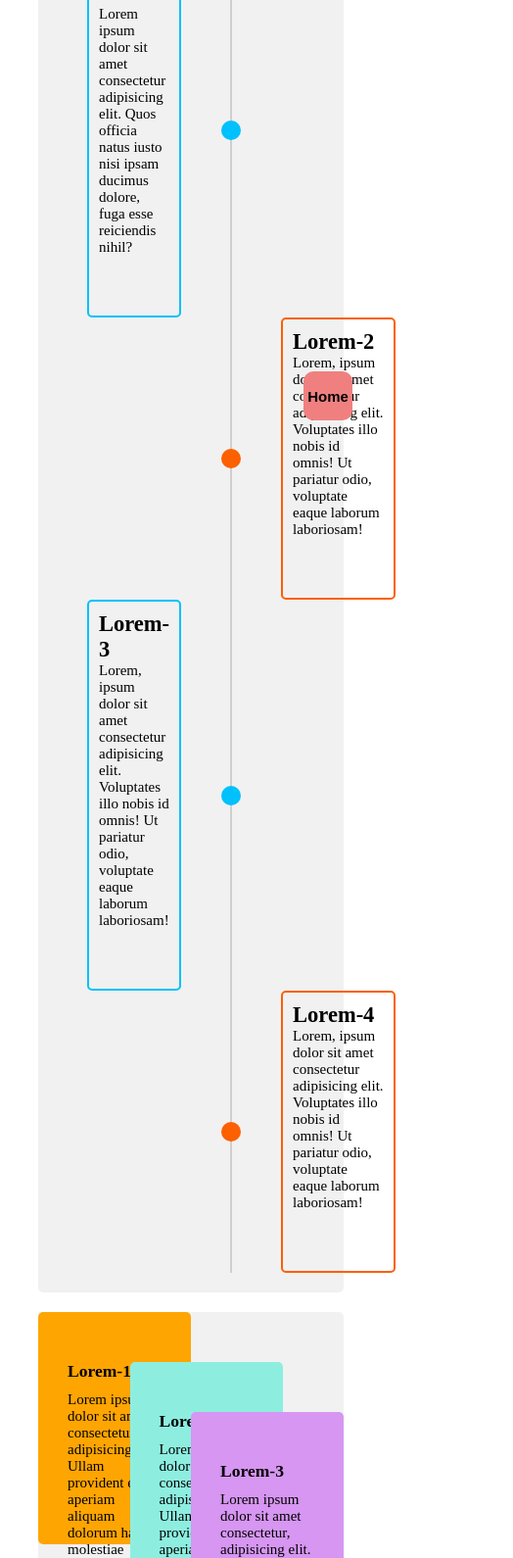
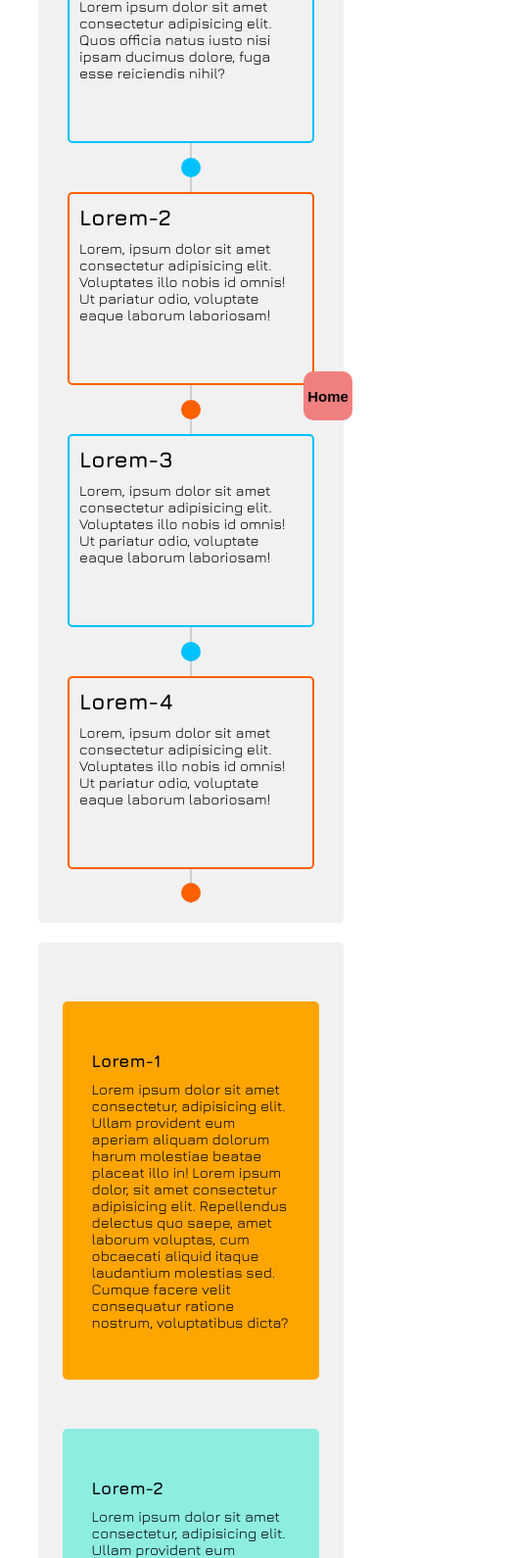
Before and after one commit to alkanaziz/freelance-developer-page-layout, a plain HTML site: page index.html in a window 390 px wide. Shown: the part 410-2000 px from the top of the page at 98% size, 524 px wide, since content can reach past the window. Drawn offline with nearby package versions, Linux system fonts and the light colour scheme.

Commit message:
Responsivität für Mobile und Tablet addiert

```diff
--- a/index.html
+++ b/index.html
@@ -43,13 +43,13 @@
     <!-- Hauptteil -->
     <main>
       <div class="articles">
-        <div class="punkt punkt-blue punkt-1"></div>
-        <div class="punkt punkt-orange punkt-2"></div>
-        <div class="punkt punkt-blue punkt-3"></div>
-        <div class="punkt punkt-orange punkt-4"></div>
+        <div class="punkt punkt-blue punkt-1"><div></div></div>
+        <div class="punkt punkt-orange punkt-2"><div></div></div>
+        <div class="punkt punkt-blue punkt-3"><div></div></div>
+        <div class="punkt punkt-orange punkt-4"><div></div></div>
 
         <section class="grid-item item-1">
-          <div class="article article-1">
+          <div class="article article-1 article-blue">
             <h2>Lorem-1</h2>
             <p>
               Lorem ipsum dolor sit amet consectetur adipisicing elit. Quos
@@ -59,7 +59,7 @@
           </div>
         </section>
         <section class="grid-item item-2">
-          <div class="article article-2">
+          <div class="article article-2 article-orange">
             <h2>Lorem-2</h2>
             <p>
               Lorem, ipsum dolor sit amet consectetur adipisicing elit.
@@ -69,7 +69,7 @@
           </div>
         </section>
         <section class="grid-item item-3">
-          <div class="article article-3">
+          <div class="article article-3 article-blue">
             <h2>Lorem-3</h2>
             <p>
               Lorem, ipsum dolor sit amet consectetur adipisicing elit.
@@ -79,7 +79,7 @@
           </div>
         </section>
         <section class="grid-item item-4">
-          <div class="article article-4">
+          <div class="article article-4 article-orange">
             <h2>Lorem-4</h2>
             <p>
               Lorem, ipsum dolor sit amet consectetur adipisicing elit.
--- a/style.css
+++ b/style.css
@@ -1,3 +1,5 @@
+@import url('https://fonts.googleapis.com/css2?family=Jura:wght@300;400;500;600;700&display=swap');
+
 * {
   margin: 0;
   padding: 0;
@@ -9,6 +11,7 @@
 
 :root {
   font-size: 62.5%;
+  font-family: 'Jura', sans-serif;
 }
 
 /* KOPTTEIL */
@@ -24,7 +27,6 @@
 
 .developerImage {
   height: 50%;
-  padding-top: 1rem;
   background-image: url(images/developer.jpeg);
   background-repeat: no-repeat;
   background-position: center;
@@ -32,13 +34,15 @@
 }
 
 h1 {
-  display: flex;
-  justify-content: center;
-  align-items: center;
+  text-align: center;
 
   color: orange;
   font-size: 3rem;
   text-shadow: 5px 10px 25px black;
+}
+
+p {
+  margin-top: 1rem;
 }
 
 nav {
@@ -83,6 +87,8 @@ nav ul button:active {
 
 /* HAUPTTEIL - MAIN */
 
+/* Für Großes Bildschirm */
+
 .articles {
   display: grid;
   grid-template-areas:
@@ -112,9 +118,16 @@ nav ul button:active {
   border-radius: 0.5rem;
 }
 
-.article:hover {
+.article-blue:hover {
   scale: 1.1;
   transition: all 1s ease;
+  background-color: lightblue;
+}
+
+.article-orange:hover {
+  scale: 1.1;
+  transition: all 1s ease;
+  background-color: lightsalmon;
 }
 
 .item-1,
@@ -123,14 +136,12 @@ nav ul button:active {
   justify-content: end;
 }
 
-.article-1,
-.article-3 {
+.article-blue {
   margin-right: 5rem;
   border: 2px solid #00c1fc;
 }
 
-.article-2,
-.article-4 {
+.article-orange {
   margin-left: 5rem;
   border: 2px solid #fc6000;
 }
@@ -169,14 +180,6 @@ nav ul button:active {
   grid-area: punkt-4;
 }
 
-.punkt-blue {
-  position: relative;
-}
-
-.punkt-orange {
-
-}
-
 .punkt {
   width: 1px;
   border: 1px solid rgb(207, 207, 207);
@@ -184,8 +187,6 @@ nav ul button:active {
   display: flex;
   justify-content: center;
   align-items: center;
-
-  position: relative;
 }
 
 .punkt-blue::after {
@@ -206,6 +207,7 @@ nav ul button:active {
   background: #fc6000;
 }
 
+@media (min-width: 993px) {
   /* Kartenteil */
 
   .cards {
@@ -219,15 +221,11 @@ nav ul button:active {
 
   .card {
     width: 50%;
-  height: 70%;
+    height: auto;
     font-size: 1.5rem;
     position: absolute;
     border-radius: 0.5rem;
     padding: 5rem 3rem;
-}
-
-.cards p {
-    margin-top: 1rem;
   }
 
   .card-1 {
@@ -258,6 +256,206 @@ nav ul button:active {
     scale: 1.1;
     transition: all 1s ease;
   }
+}
+
+/* Für medium Geräte */
+@media (min-width: 577px) and (max-width: 992px) {
+  /* Kartenteil */
+
+  .cards {
+    width: 80%;
+    margin: 2rem auto;
+    padding: 1rem;
+    background-color: rgb(241, 241, 241);
+    border-radius: 0.5rem;
+  }
+
+  .card {
+    width: 90%;
+    padding: 5rem 3rem;
+    margin: 5rem auto;
+    font-size: 1.5rem;
+    border-radius: 0.5rem;
+  }
+
+  .card-1 {
+    background-color: #ffa502;
+  }
+
+  .card-2 {
+    background-color: #8deee0;
+  }
+
+  .card-3 {
+    background-color: #d696f1;
+  }
+
+  .card-1:hover,
+  .card-2:hover,
+  .card-3:hover {
+    scale: 1.1;
+    transition: all 1s ease;
+  }
+}
+
+/* Für Mobile Aussicht */
+@media (max-width: 576px) {
+  nav {
+    flex-direction: column;
+    height: auto;
+  }
+
+  .articles {
+    display: grid;
+    grid-template-areas:
+      "item-1"
+      "punkt-1"
+      "item-2"
+      "punkt-2"
+      "item-3"
+      "punkt-3"
+      "item-4"
+      "punkt-4";
+
+    width: 80%;
+    margin: 2rem auto;
+    padding: 2rem 3rem;
+
+    background-color: rgb(241, 241, 241);
+    border-radius: 0.5rem;
+  }
+
+  .article {
+    width: 100%;
+    padding: 1rem;
+    font-size: 1.5rem;
+    border-radius: 0.5rem;
+    margin: auto;
+  }
+
+  .article-blue:hover {
+    scale: 1.1;
+    transition: all 1s ease;
+    background-color: lightblue;
+  }
+
+  .article-orange:hover {
+    scale: 1.1;
+    transition: all 1s ease;
+    background-color: lightsalmon;
+  }
+
+  .article-blue {
+    border: 2px solid #00c1fc;
+  }
+
+  .article-orange {
+    border: 2px solid #fc6000;
+  }
+
+  .item-1 {
+    grid-area: item-1;
+  }
+
+  .item-2 {
+    grid-area: item-2;
+  }
+
+  .item-3 {
+    grid-area: item-3;
+  }
+
+  .item-4 {
+    grid-area: item-4;
+  }
+
+  /* PUNKTEN IN HAUPTTEIL */
+
+  .punkt-1 {
+    grid-area: punkt-1;
+  }
+
+  .punkt-2 {
+    grid-area: punkt-2;
+  }
+
+  .punkt-3 {
+    grid-area: punkt-3;
+  }
+
+  .punkt-4 {
+    grid-area: punkt-4;
+  }
+
+  .punkt {
+    height: 5rem;
+    margin: auto;
+    display: flex;
+    justify-content: center;
+    align-items: center;
+    border: 1px solid rgb(207, 207, 207);
+  }
+
+  .punkt-4 {
+    align-items: end;
+    height: 3.5rem;
+  }
+
+  .punkt-blue::after {
+    content: "";
+    position: absolute;
+    width: 20px;
+    height: 20px;
+    border-radius: 50%;
+    background: #00c1fc;
+  }
+
+  .punkt-orange::before {
+    content: "";
+    position: absolute;
+    width: 20px;
+    height: 20px;
+    border-radius: 50%;
+    background: #fc6000;
+  }
+
+  /* Kartenteil */
+
+  .cards {
+    width: 80%;
+    margin: 2rem auto;
+    padding: 1rem;
+    background-color: rgb(241, 241, 241);
+    border-radius: 0.5rem;
+  }
+
+  .card {
+    width: 90%;
+    padding: 5rem 3rem;
+    margin: 5rem auto;
+    font-size: 1.5rem;
+    border-radius: 0.5rem;
+  }
+
+  .card-1 {
+    background-color: #ffa502;
+  }
+
+  .card-2 {
+    background-color: #8deee0;
+  }
+
+  .card-3 {
+    background-color: #d696f1;
+  }
+
+  .card-1:hover,
+  .card-2:hover,
+  .card-3:hover {
+    scale: 1.1;
+    transition: all 1s ease;
+  }
+}
 
 /* FUßTEIL */
 footer {
@@ -274,7 +472,7 @@ footer p {
   font-size: 1.5rem;
 }
 
-footer button{
+footer button {
   width: 50px;
   height: 50px;
   background-color: lightcoral;
@@ -287,11 +485,11 @@ footer button{
   right: 3rem;
 }
 
-footer button:hover{
+footer button:hover {
   scale: 1.1;
   transition: all 0.5s ease;
 }
 
-footer button:active{
+footer button:active {
   scale: 0.95;
 }
```
Lines whose indentation alone changed are shown as unchanged.
